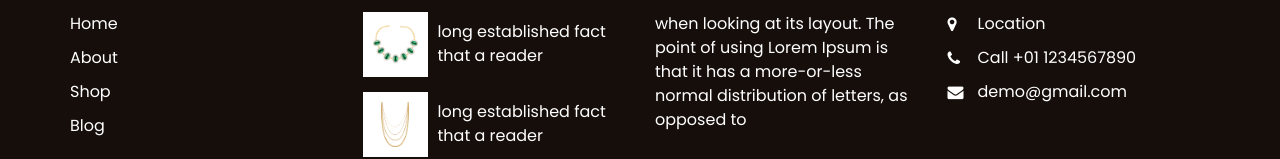
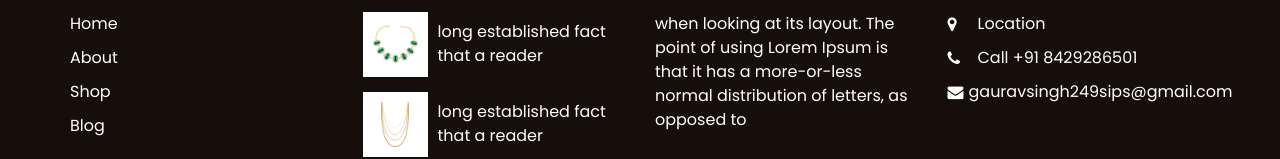
Before and after one commit to mydream5/gauri, a plain HTML site: page shop.html in a window 1280 px wide. Shown: the part 1229-1388 px from the top of the page. Drawn offline with nearby package versions, Linux system fonts and the light colour scheme.

Commit message:
Update shop.html

```diff
--- a/shop.html
+++ b/shop.html
@@ -13,7 +13,7 @@
   <meta name="description" content="" />
   <meta name="author" content="" />
 
-  <title>Healet</title>
+  <title>Mahadev Ki Bhaqt</title>
 
   <!-- bootstrap core css -->
   <link rel="stylesheet" type="text/css" href="css/bootstrap.css" />
@@ -372,13 +372,13 @@
             <a href="">
               <i class="fa fa-phone" aria-hidden="true"></i>
               <span>
-                Call +01 1234567890
+                Call +91 8429286501
               </span>
             </a>
             <a href="">
               <i class="fa fa-envelope"></i>
               <span>
-                demo@gmail.com
+                gauravsingh249sips@gmail.com
               </span>
             </a>
           </div>
```
